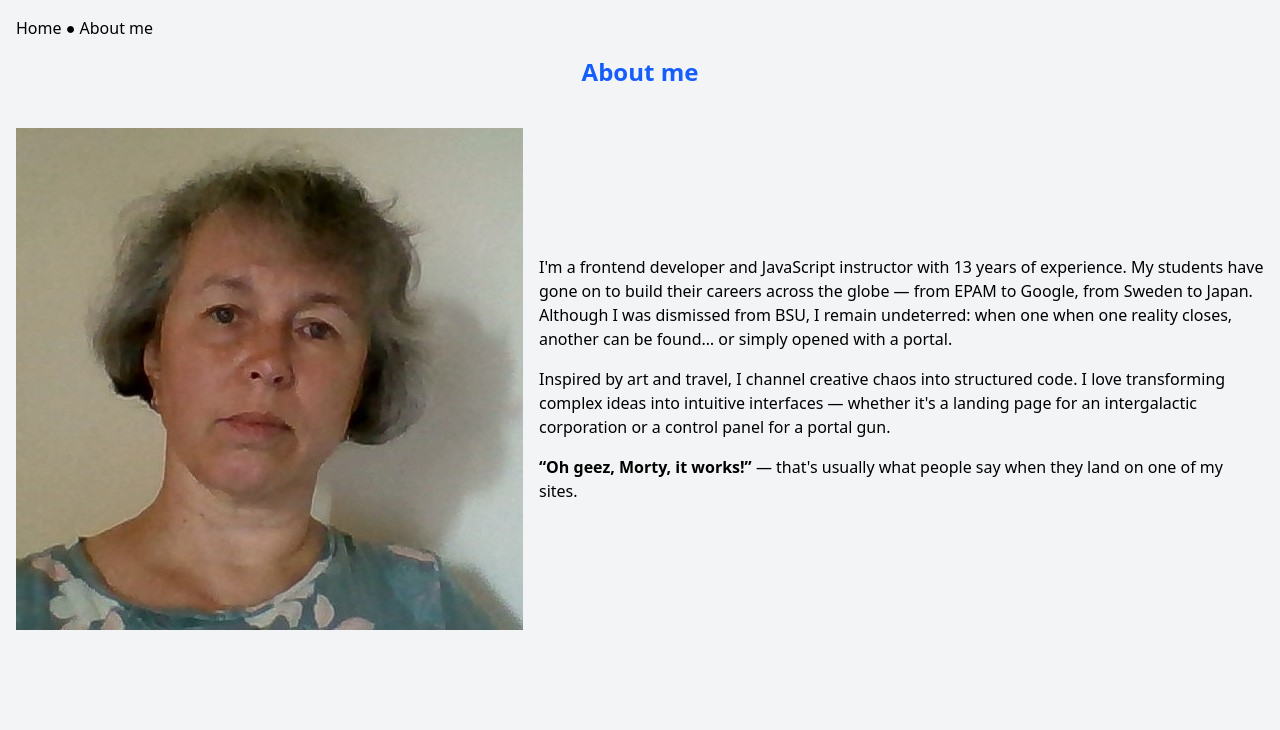
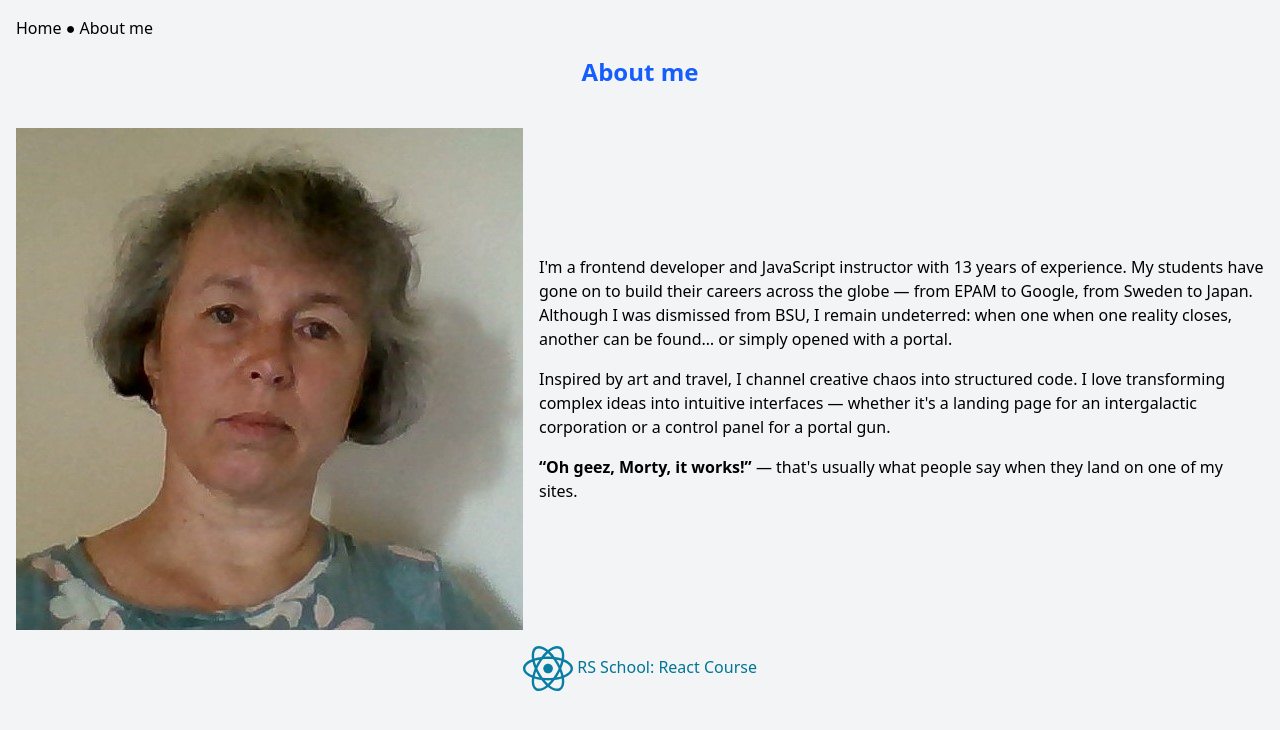
Before and after one commit to pokolga/react-task, a React (Vite) app: page /about in a window 1280 px wide. Shown: the top 730 px of the page. Built offline with nearby package versions, Linux system fonts and the light colour scheme.

Commit message:
feat: add link to rs school course

```diff
--- a/src/pages/about.tsx
+++ b/src/pages/about.tsx
@@ -1,5 +1,6 @@
 import React from 'react';
 import opImage from '../assets/olga.jpg';
+import reactLogo from '../assets/react.svg';
 
 const About: React.FC = () => {
   return (
@@ -25,6 +26,12 @@ const About: React.FC = () => {
           </p>
         </div>
       </div>
+      <div className="flex justify-center">
+        <a href="https://rs.school/courses/reactjs" target="_blank" rel="noreferrer">
+          <img className="inline" src={reactLogo} width="50" alt="rs school logo" />
+          <span className="text-cyan-700"> RS School: React Course</span>
+        </a>
+      </div>
     </>
   );
 };
```
Also changed, not shown: src/assets/react.svg (added).
